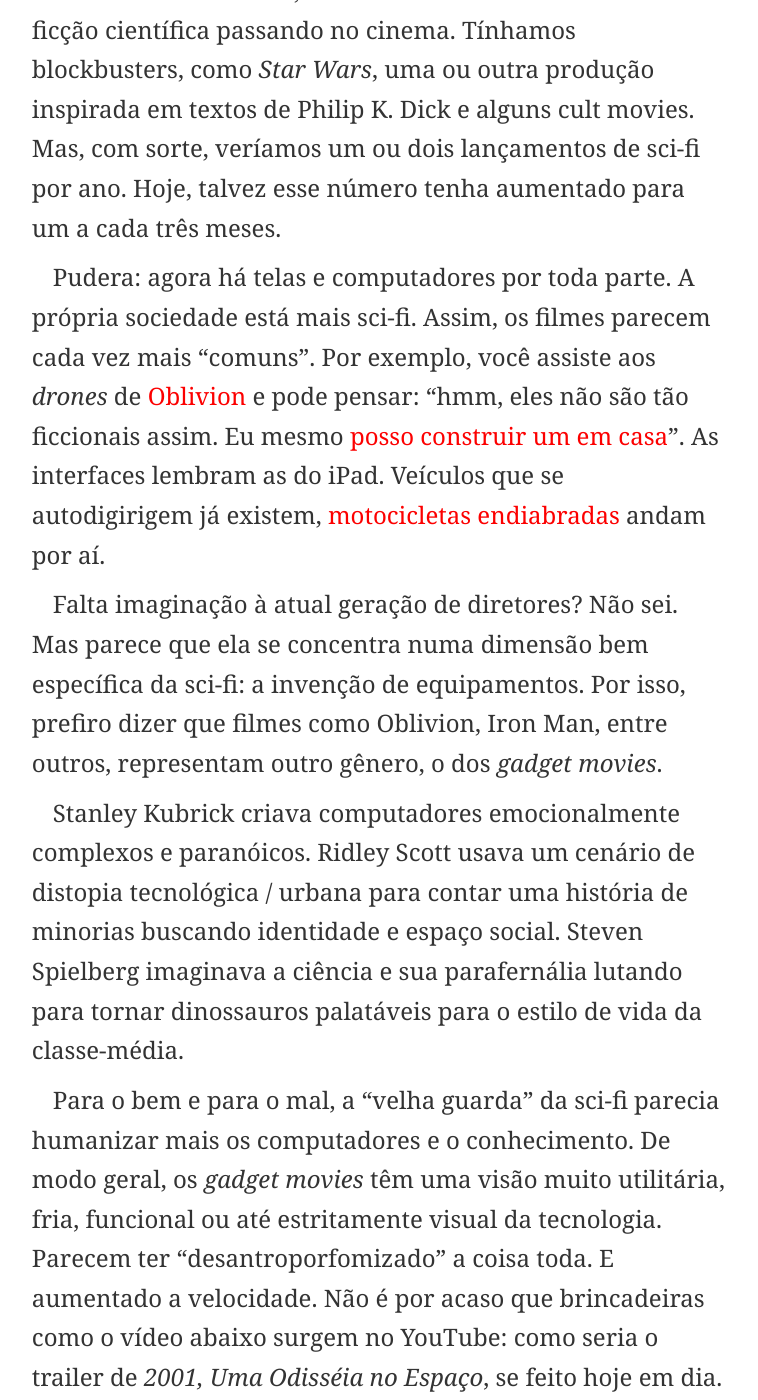
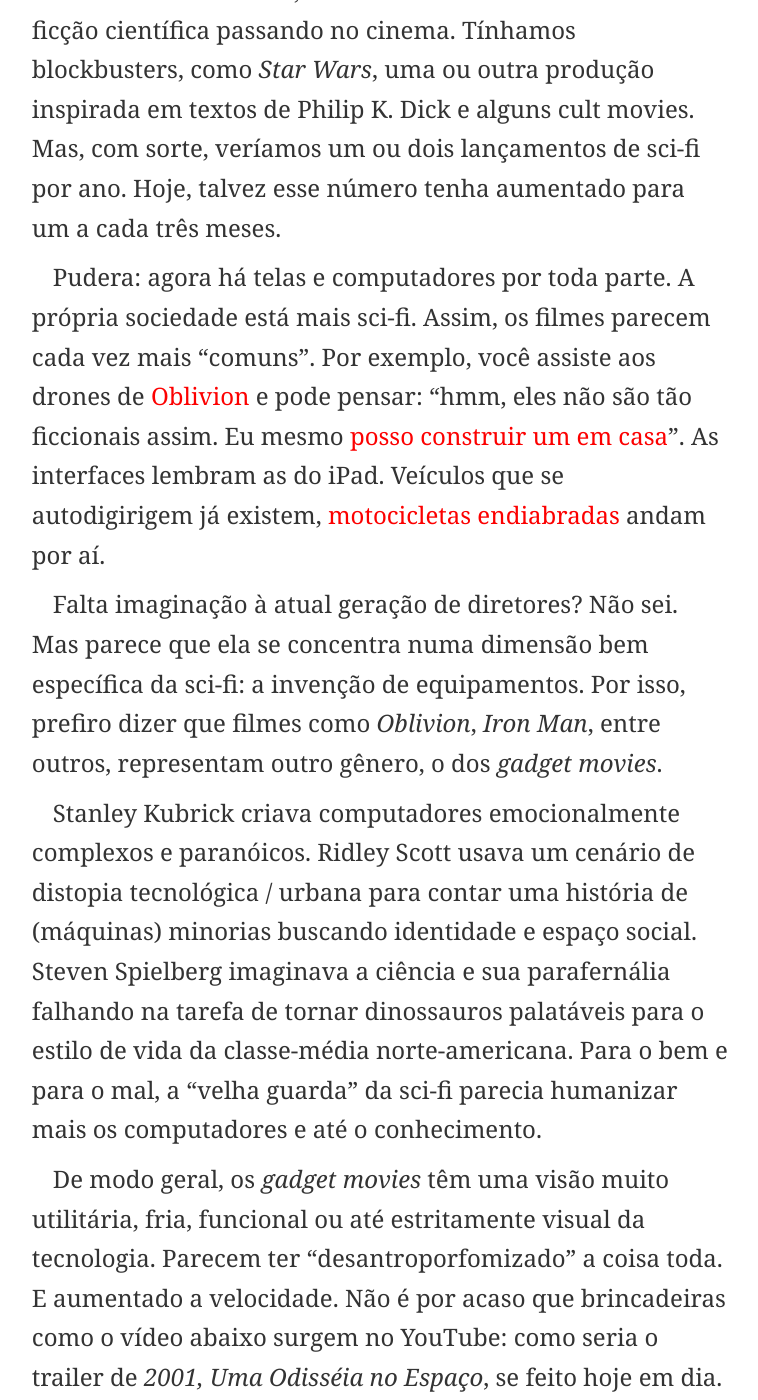
Before and after one commit to eduf/eduf.github.com, a Jekyll site: the page built from _posts/2013-05-06-gadget-fiction.md, in a window 1280 px wide and 1400 px high, scrolled down 347 px. Shown: the whole window, without its empty margins (260-1018 px from the left). Built offline with Jekyll 4.4.1, drawn with Linux system fonts in a browser that asks for light colours; nearby versions of some CDN libraries; comment, search, counter and statistics services are not loaded.

Commit message:
Correções no Gadget Fiction

```diff
--- a/_posts/2013-05-06-gadget-fiction.md
+++ b/_posts/2013-05-06-gadget-fiction.md
@@ -11,13 +11,13 @@
 
 Há menos de 15 anos, não era tão fácil encontrar filmes de ficção científica passando no cinema. Tínhamos blockbusters, como *Star Wars*, uma ou outra produção inspirada em textos de Philip K. Dick e alguns cult movies. Mas, com sorte, veríamos um ou dois lançamentos de sci-fi por ano. Hoje, talvez esse número tenha aumentado para um a cada três meses.
 
-Pudera: agora há telas e computadores por toda parte. A própria sociedade está mais sci-fi. Assim, os filmes parecem cada vez mais "comuns". Por exemplo, você assiste aos *drones* de [Oblivion](https://en.wikipedia.org/wiki/Oblivion_(2013_film)) e pode pensar: “hmm, eles não são tão ficcionais assim. Eu mesmo [posso construir um em casa](http://diydrones.com/)”. As interfaces lembram as do iPad. Veículos que se autodigirigem já existem, [motocicletas endiabradas](https://www.youtube.com/watch?v=Y882ICRnzbg) andam por aí.
+Pudera: agora há telas e computadores por toda parte. A própria sociedade está mais sci-fi. Assim, os filmes parecem cada vez mais "comuns". Por exemplo, você assiste aos drones de [Oblivion](https://en.wikipedia.org/wiki/Oblivion_(2013_film)) e pode pensar: “hmm, eles não são tão ficcionais assim. Eu mesmo [posso construir um em casa](http://diydrones.com/)”. As interfaces lembram as do iPad. Veículos que se autodigirigem já existem, [motocicletas endiabradas](https://www.youtube.com/watch?v=Y882ICRnzbg) andam por aí.
 
-Falta imaginação à atual geração de diretores? Não sei. Mas parece que ela se concentra numa dimensão bem específica da sci-fi: a invenção de equipamentos. Por isso, prefiro dizer que filmes como Oblivion, Iron Man, entre outros, representam outro gênero, o dos *gadget movies*.
+Falta imaginação à atual geração de diretores? Não sei. Mas parece que ela se concentra numa dimensão bem específica da sci-fi: a invenção de equipamentos. Por isso, prefiro dizer que filmes como *Oblivion*, *Iron Man*, entre outros, representam outro gênero, o dos *gadget movies*.
 
-Stanley Kubrick criava computadores emocionalmente complexos e paranóicos. Ridley Scott usava um cenário de distopia tecnológica / urbana para contar uma história de minorias buscando identidade e espaço social. Steven Spielberg imaginava a ciência e sua parafernália lutando para tornar dinossauros palatáveis para o estilo de vida da classe-média.
+Stanley Kubrick criava computadores emocionalmente complexos e paranóicos. Ridley Scott usava um cenário de distopia tecnológica / urbana para contar uma história de (máquinas) minorias buscando identidade e espaço social. Steven Spielberg imaginava a ciência e sua parafernália falhando na tarefa de tornar dinossauros palatáveis para o estilo de vida da classe-média norte-americana. Para o bem e para o mal, a "velha guarda" da sci-fi parecia humanizar mais os computadores e até o conhecimento.
 
-Para o bem e para o mal, a "velha guarda" da sci-fi parecia humanizar mais os computadores e o conhecimento. De modo geral, os *gadget movies* têm uma visão muito utilitária, fria, funcional ou até estritamente visual da tecnologia. Parecem ter "desantroporfomizado" a coisa toda. E aumentado a velocidade. Não é por acaso que brincadeiras como o vídeo abaixo surgem no YouTube: como seria o trailer de *2001, Uma Odisséia no Espaço*, se feito hoje em dia. Assista.
+De modo geral, os *gadget movies* têm uma visão muito utilitária, fria, funcional ou até estritamente visual da tecnologia. Parecem ter "desantroporfomizado" a coisa toda. E aumentado a velocidade. Não é por acaso que brincadeiras como o vídeo abaixo surgem no YouTube: como seria o trailer de *2001, Uma Odisséia no Espaço*, se feito hoje em dia. Assista.
 
 <iframe width="560" height="315" src="http://www.youtube.com/embed/ZSGsh9so_dA" frameborder="0" allowfullscreen></iframe>
 
```
